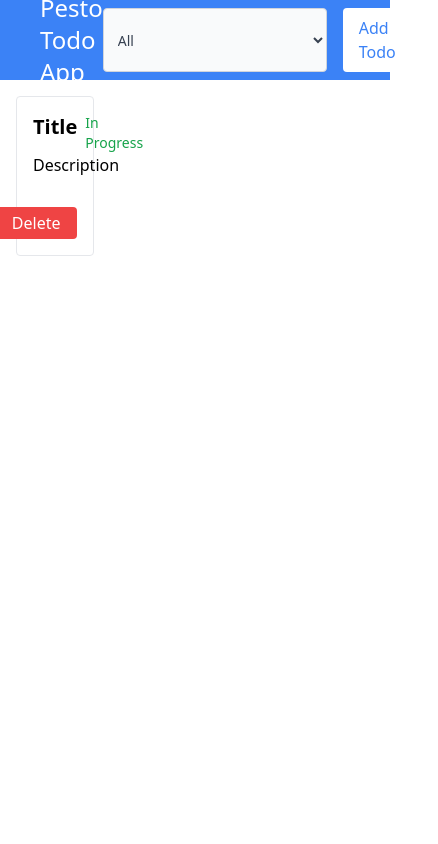
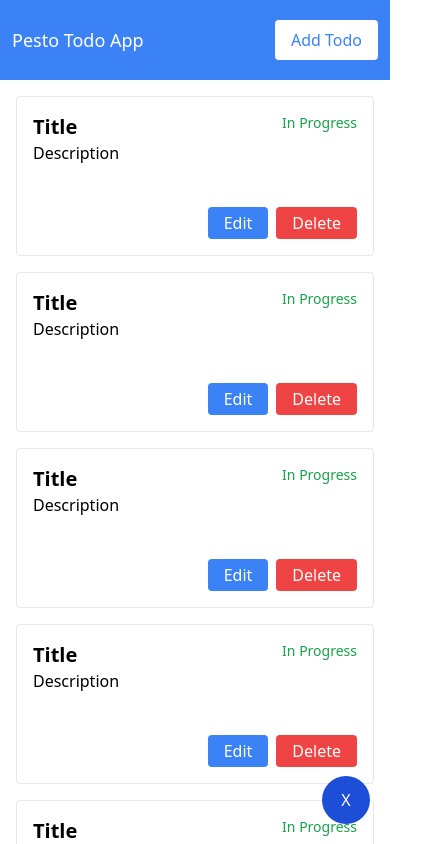
Before and after one commit to mdmaroof/pestoInterview, a React (Vite) app in the folder frontend/: page / in a window 390 px wide. Shown: the top 844 px of the page, 438 px wide, since content can reach past the window. Built offline with nearby package versions, Linux system fonts and the light colour scheme.

Commit message:
responsive

```diff
--- a/frontend/src/App.jsx
+++ b/frontend/src/App.jsx
@@ -10,6 +10,10 @@ function App() {
       <Modal openModal={openModal} closeModal={() => setOpenModal(false)} />
       <Header openModal={() => setOpenModal(true)} />
       <TodoSection />
+
+      <div className="fixed flex items-center text-white md:hidden justify-center bg-blue-700 hover:bg-blue-600 h-12 rounded-full w-12 bottom-5 right-5">
+        X
+      </div>
     </>
   );
 }
--- a/frontend/src/component/header.jsx
+++ b/frontend/src/component/header.jsx
@@ -1,12 +1,12 @@
 export function Header({ openModal }) {
   return (
-    <div className="bg-blue-500 h-20 w-full flex items-center justify-between px-10 text-white sticky top-0">
-      <div className="text-2xl">Pesto Todo App</div>
+    <div className="bg-blue-500 h-20 w-full flex items-center justify-between px-3 md:px-10 text-white fixed z-10 top-0">
+      <div className="md:text-2xl text-lg">Pesto Todo App</div>
       <div className="flex flex-row gap-4">
         <select
           onChange={(e) => console.log(e.target.value)}
           id="countries"
-          className="bg-gray-50 border w-[250px] text-gray-700 border-gray-300 text-sm rounded focus:ring-blue-500focus:border-blue-500 block p-2.5"
+          className="bg-gray-50 hidden md:block border w-[250px] text-gray-700 border-gray-300 text-sm rounded focus:ring-blue-500focus:border-blue-500 p-2.5"
         >
           <option value={null}>All</option>
           <option value="to_do">To Do</option>
--- a/frontend/src/component/modal.jsx
+++ b/frontend/src/component/modal.jsx
@@ -4,13 +4,13 @@ export function Modal({ openModal, closeModal }) {
       {openModal && (
         <div
           onClick={closeModal}
-          className="fixed grid place-items-center top-0 left-0 bg-modalBackground w-full h-full z-10"
+          className="fixed grid place-items-center top-0 left-0 bg-modalBackground w-full h-full z-20"
         >
           <div
             onClick={(e) => {
               e.stopPropagation();
             }}
-            className="bg-white w-[50%] rounded p-5"
+            className="bg-white w-[90%] md:w-[50%] rounded p-3"
           >
             <div className="flex flex-row items-center border-b pb-4">
               <div className="text-3xl flex-1">Add Todo List</div>
--- a/frontend/src/component/todo.section.jsx
+++ b/frontend/src/component/todo.section.jsx
@@ -39,7 +39,14 @@ const TodoBlock = ({
 
 export function TodoSection() {
   return (
-    <div className="grid grid-cols-4 gap-4 m-4">
+    <div className="grid grid-cols-1 md:grid-cols-4 gap-4 m-4 relative top-20 pb-20 md:pb-0">
+      <TodoBlock />
+      <TodoBlock />
+      <TodoBlock />
+      <TodoBlock />
+      <TodoBlock />
+      <TodoBlock />
+      <TodoBlock />
       <TodoBlock />
     </div>
   );
```
